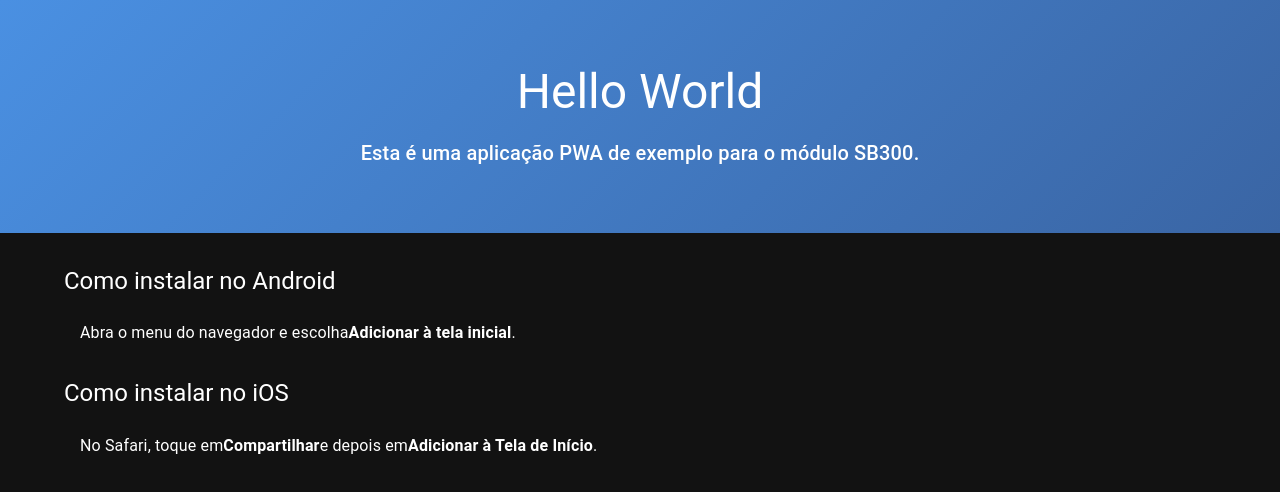
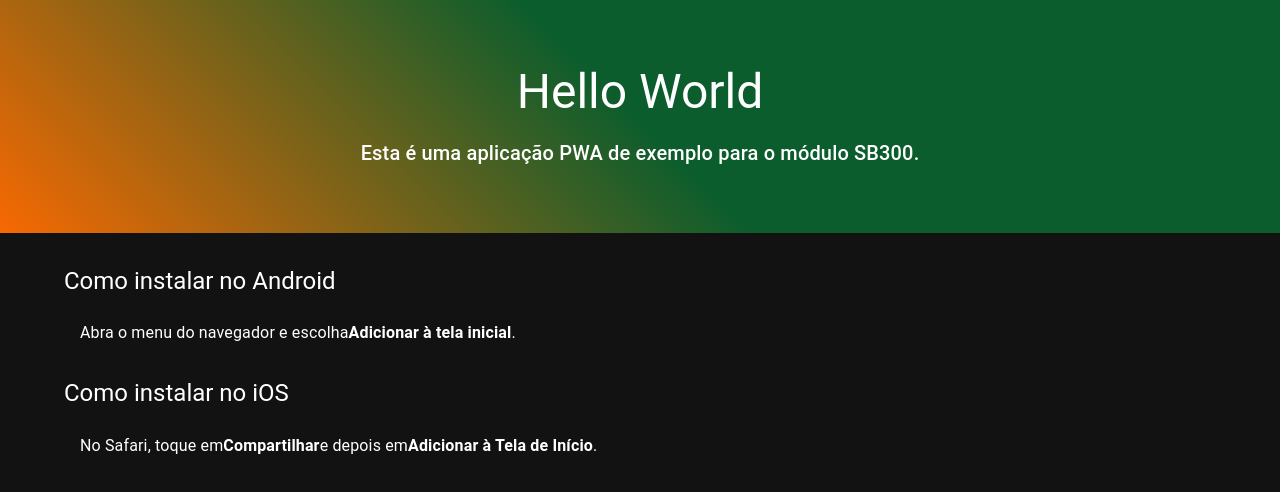
Before and after one commit to MateusMarochi/pwa-sb300, a Next.js app: page / in a window 1280 px wide. Shown: the top 492 px of the page. Built offline with nearby package versions, Linux system fonts and the light colour scheme.

Commit message:
Update theme colors and gradient in layout and home page
Changed the themeColor in the viewport settings to #0B5D2D and updated the background gradient in the Home page to use new colors and direction for improved visual consistency.

```diff
--- a/src/app/layout.tsx
+++ b/src/app/layout.tsx
@@ -29,7 +29,7 @@ export const metadata: Metadata = {
 }
 
 export const viewport = {
-  themeColor: '#4A90E2',
+  themeColor: '#0B5D2D',
 }
 
 export default function RootLayout({
--- a/src/app/page.tsx
+++ b/src/app/page.tsx
@@ -6,7 +6,7 @@ export default function Home() {
     <>
       <Box
         sx={{
-          background: 'linear-gradient(135deg, #4A90E2 0%, #3A65A4 100%)',
+          background: 'linear-gradient(45deg, #F76902 0%, #0B5D2D 50%)',
           color: 'white',
           py: 8,
           textAlign: 'center',
```
